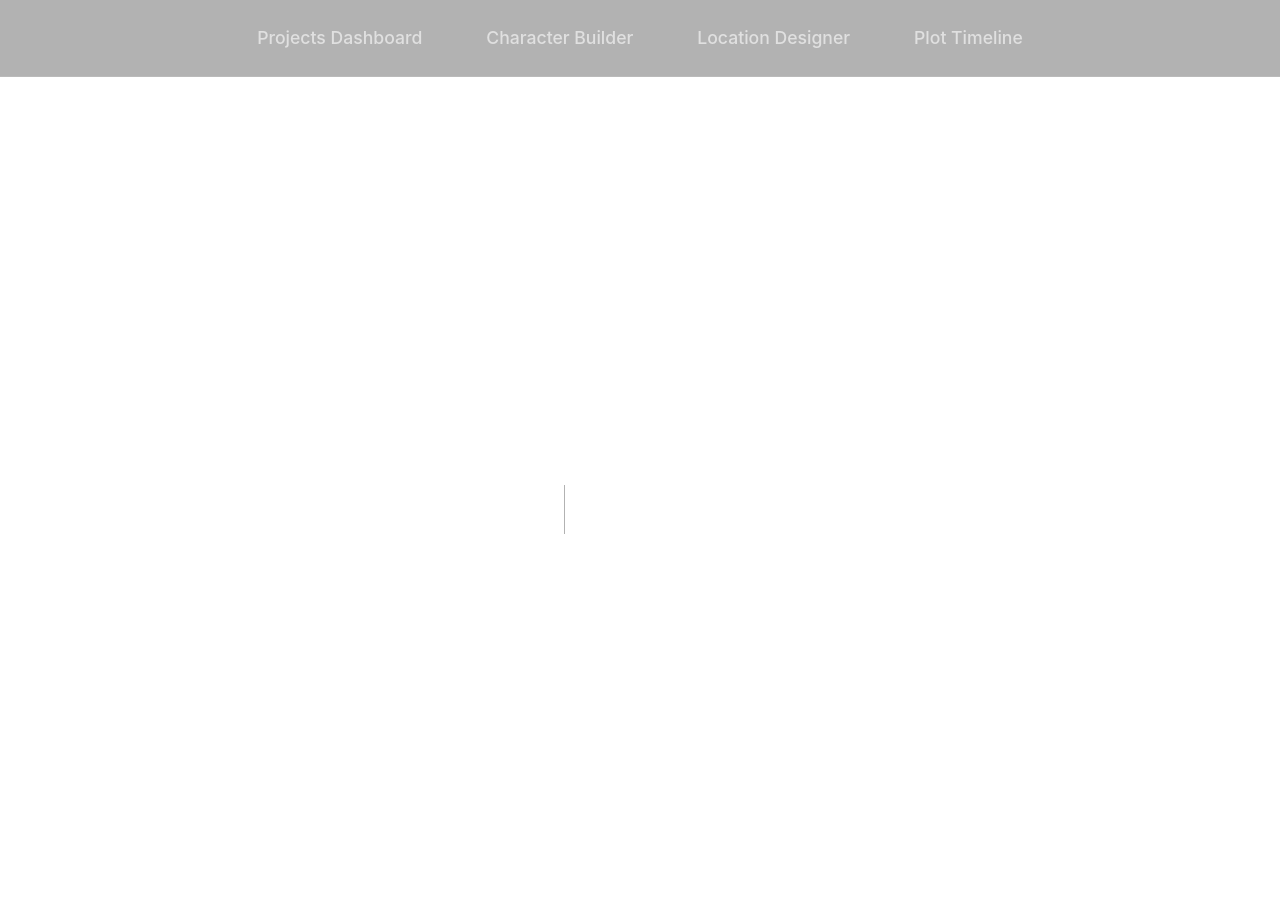
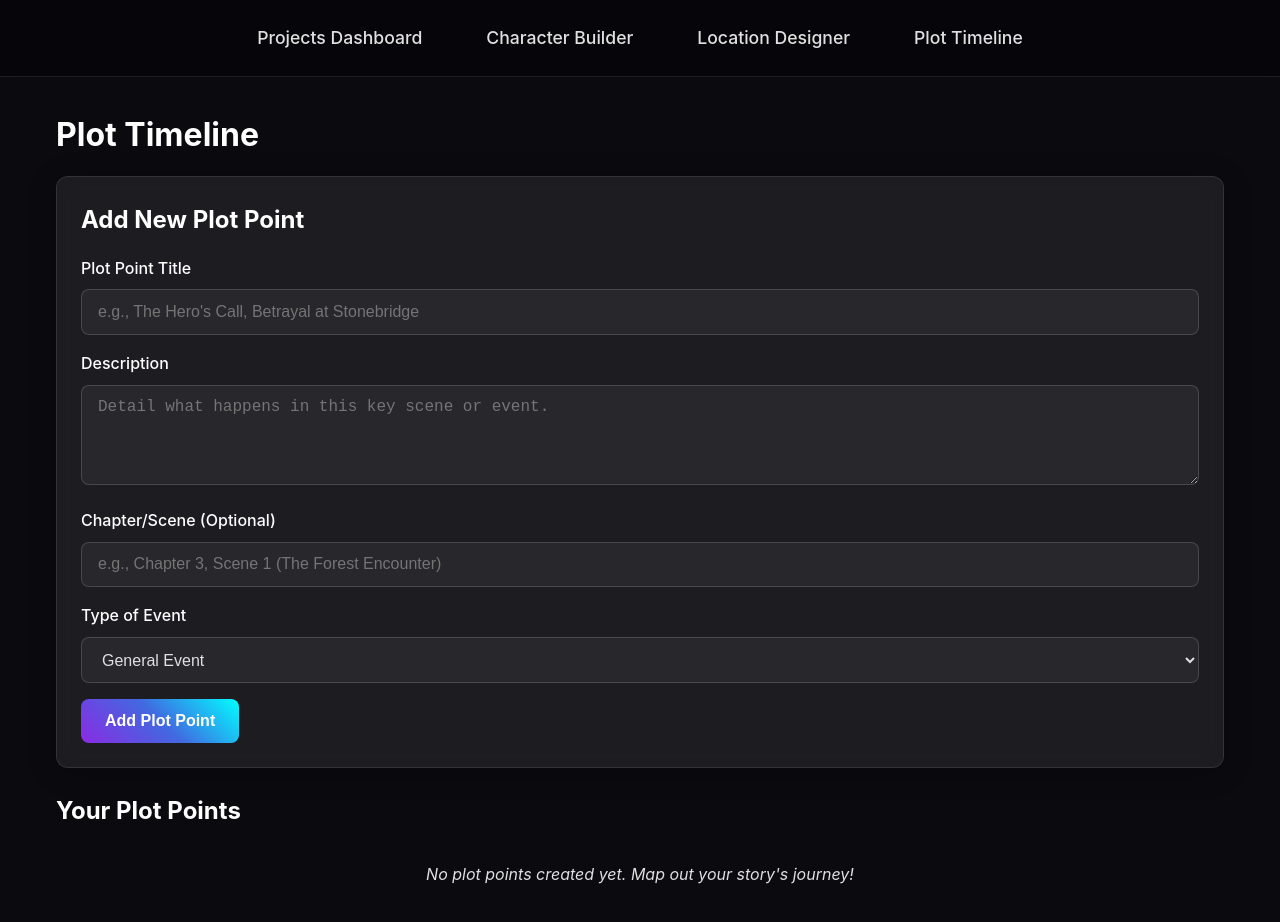
Before and after one commit to sahudevansh21/story-world-builder, a Next.js app: page /plot-timeline in a window 1280 px wide. Before the commit this address had no page. Shown: the top 922 px of the page. Built offline with nearby package versions, Linux system fonts and the light colour scheme.

Commit message:
Add app/plot-timeline/page.js

```diff
--- /dev/null
+++ b/app/plot-timeline/page.js
@@ -0,0 +1,126 @@
+"use client";
+import { useState, useEffect } from 'react';
+
+export default function PlotTimelinePage() {
+  const [plotPoints, setPlotPoints] = useState([]);
+  const [title, setTitle] = useState('');
+  const [description, setDescription] = useState('');
+  const [chapter, setChapter] = useState('');
+  const [type, setType] = useState('event'); // e.g., 'event', 'climax', 'rising-action', 'falling-action'
+  const [expandedPlot, setExpandedPlot] = useState(null);
+
+  useEffect(() => {
+    const storedPlotPoints = localStorage.getItem('storyWorldBuilderPlotPoints');
+    if (storedPlotPoints) {
+      setPlotPoints(JSON.parse(storedPlotPoints));
+    }
+  }, []);
+
+  useEffect(() => {
+    localStorage.setItem('storyWorldBuilderPlotPoints', JSON.stringify(plotPoints));
+  }, [plotPoints]);
+
+  const addPlotPoint = (e) => {
+    e.preventDefault();
+    if (title.trim()) {
+      const newPlotPoint = {
+        id: Date.now(),
+        title: title.trim(),
+        description: description.trim(),
+        chapter: chapter.trim(),
+        type: type,
+        createdAt: new Date().toLocaleString(),
+      };
+      // For plot points, might want to sort by chapter or a custom order.
+      // For now, just add, and the display can be sorted if needed.
+      setPlotPoints([...plotPoints, newPlotPoint].sort((a,b) => (a.chapter || '').localeCompare(b.chapter || '')));
+      setTitle('');
+      setDescription('');
+      setChapter('');
+      setType('event');
+    }
+  };
+
+  const toggleDetails = (plotId) => {
+    setExpandedPlot(expandedPlot === plotId ? null : plotId);
+  };
+
+  return (
+    <div>
+      <h1>Plot Timeline</h1>
+
+      <div className="form-container">
+        <h2>Add New Plot Point</h2>
+        <form onSubmit={addPlotPoint}>
+          <div className="form-group">
+            <label htmlFor="plotTitle">Plot Point Title</label>
+            <input
+              type="text"
+              id="plotTitle"
+              value={title}
+              onChange={(e) => setTitle(e.target.value)}
+              placeholder="e.g., The Hero's Call, Betrayal at Stonebridge"
+              required
+            />
+          </div>
+          <div className="form-group">
+            <label htmlFor="plotDescription">Description</label>
+            <textarea
+              id="plotDescription"
+              value={description}
+              onChange={(e) => setDescription(e.target.value)}
+              placeholder="Detail what happens in this key scene or event."
+            />
+          </div>
+          <div className="form-group">
+            <label htmlFor="plotChapter">Chapter/Scene (Optional)</label>
+            <input
+              type="text"
+              id="plotChapter"
+              value={chapter}
+              onChange={(e) => setChapter(e.target.value)}
+              placeholder="e.g., Chapter 3, Scene 1 (The Forest Encounter)"
+            />
+          </div>
+          <div className="form-group">
+            <label htmlFor="plotType">Type of Event</label>
+            <select id="plotType" value={type} onChange={(e) => setType(e.target.value)}>
+              <option value="event">General Event</option>
+              <option value="rising-action">Rising Action</option>
+              <option value="climax">Climax</option>
+              <option value="falling-action">Falling Action</option>
+              <option value="resolution">Resolution</option>
+            </select>
+          </div>
+          <button type="submit" className="primary-button">
+            Add Plot Point
+          </button>
+        </form>
+      </div>
+
+      <h2>Your Plot Points</h2>
+      {plotPoints.length === 0 ? (
+        <p className="no-items-message">No plot points created yet. Map out your story's journey!</p>
+      ) : (
+        <div className="item-list">
+          {plotPoints.map((point) => (
+            <div key={point.id} className="card item-card">
+              <h3>{point.title}</h3>
+              <p><strong>Type:</strong> {point.type}</p>
+              {point.chapter && <p><strong>Chapter/Scene:</strong> {point.chapter}</p>}
+              {expandedPlot === point.id && (
+                <div className="expanded-details">
+                  <p><strong>Details:</strong> {point.description || "No description provided."}</p>
+                  <p><em>Added: {point.createdAt}</em></p>
+                </div>
+              )}
+              <button className="details-toggle" onClick={() => toggleDetails(point.id)}>
+                {expandedPlot === point.id ? 'Show Less' : 'Show More'}
+              </button>
+            </div>
+          ))}
+        </div>
+      )}
+    </div>
+  );
+}
```
